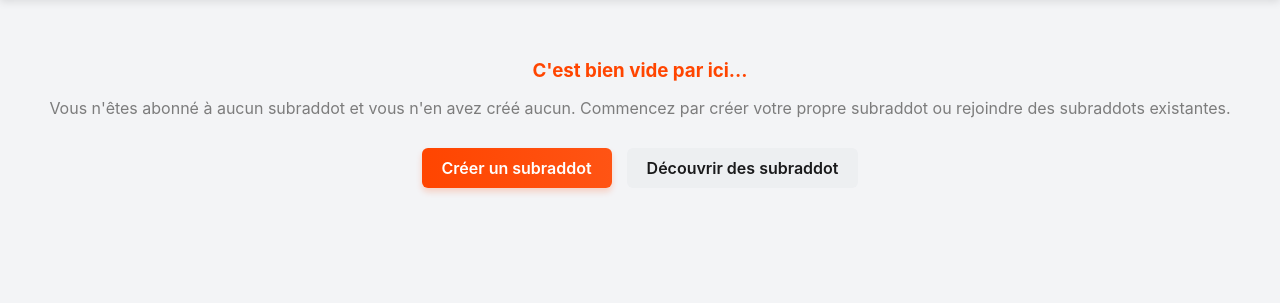
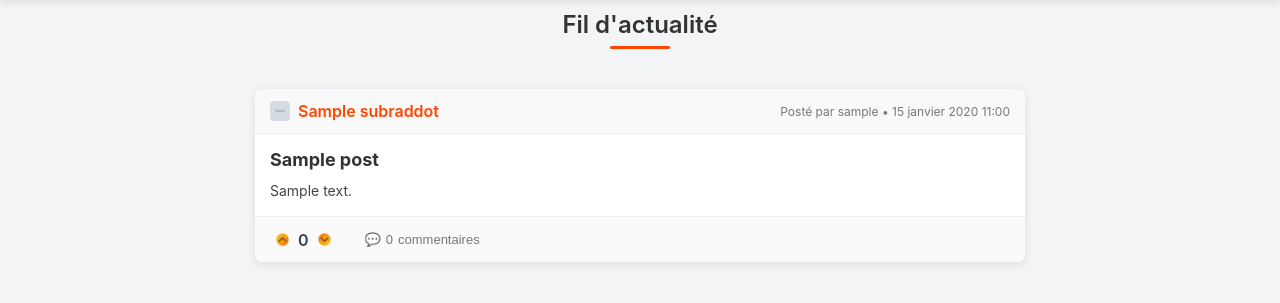
Before and after one commit to quentinLourenco/raddot, a Django app: page /home/ in a window 1280 px wide. Shown: the part 60-363 px from the top of the page. Run offline with Django 5.2, Linux system fonts and the light colour scheme; a user stored in the database is signed in; tables that the repository leaves empty hold one stand-in row (values such as "Sample post"); grey boxes marked "Sample" are stand-in pictures.

Commit message:
Mise en place des posts sur la homepage. On affiche le dernier post de chaque subreddit

```diff
--- /dev/null
+++ b/social_app/templates/social_app/components/post.html
@@ -0,0 +1,54 @@
+{% load static %}
+
+<div class="post-card">
+    <div class="post-header">
+        <a href="{% url 'social_app:subraddot_home' name=post.subraddot.name %}" class="subraddot-link">
+            {% if post.subraddot.icon %}
+                <img src="{{ post.subraddot.icon.url }}" alt="{{ post.subraddot.name }}" class="subraddot-icon">
+            {% endif %}
+            <span class="subraddot-name">{{ post.subraddot.name }}</span>
+        </a>
+        <span class="post-info">
+            Posté par {{ post.user.username }} • {{ post.created_at }}
+        </span>
+    </div>
+
+    <div class="post-body">
+        <h3 class="post-title">{{ post.title }}</h3>
+        {% if post.post_type == 'text' %}
+            <div class="post-content">
+                {{ post.content|linebreaksbr }}
+            </div>
+        {% elif post.post_type == 'image' %}
+            <div class="post-image">
+                {% if post.img %}
+                    <img src="{{ post.img.url }}" alt="{{ post.title }}">
+                {% endif %}
+                {% if post.content %}
+                    <div class="post-content">
+                        {{ post.content|linebreaksbr }}
+                    </div>
+                {% endif %}
+            </div>
+        {% endif %}
+    </div>
+
+    <div class="post-footer">
+        <div class="post-actions">
+            <div class="vote-container">
+                <button class="vote-btn upvote">
+                    <img src="{% static 'assets/vers-le-haut.png' %}" alt="Upvote">
+                </button>
+                <span class="vote-count">0</span>
+                <button class="vote-btn downvote">
+                    <img src="{% static 'assets/vers-le-bas.png' %}" alt="Downvote">
+                </button>
+            </div>
+
+            <button class="comments-btn">
+                <span>💬</span>
+                <span class="comments-count">0</span> commentaires
+            </button>
+        </div>
+    </div>
+</div>
--- /dev/null
+++ b/social_app/templates/social_app/components/post_list.html
@@ -0,0 +1,11 @@
+{% load static %}
+
+<div class="post-list-container">
+    {% for post in posts %}
+        {% include 'social_app/components/post.html' with post=post %}
+    {% empty %}
+        <div class="empty-post-list">
+            <p>Aucun post à afficher pour le moment.</p>
+        </div>
+    {% endfor %}
+</div>
--- a/social_app/templates/social_app/discover_subraddots.html
+++ b/social_app/templates/social_app/discover_subraddots.html
@@ -11,7 +11,7 @@
 
 {% block content %}
 <div class="discover-container">
-    <h1>Découvrir des subraddots</h1>
+    <h2>Découvrir des subraddots</h2>
     <p class="discover-description">Explorez de nouvelles communautés ou retrouvez celles que vous connaissez déjà.</p>
 
     {% include "social_app/components/subraddot_card_list.html" with subraddots=subraddots filter=filter %}
--- a/social_app/templates/social_app/homepage.html
+++ b/social_app/templates/social_app/homepage.html
@@ -2,102 +2,31 @@
 {% load static %}
 
 {% block extra_css %}
-    <style>
-        .empty-state {
-            text-align: center;
-            padding: 40px 20px;
-        }
-
-        .empty-state h3 {
-            color: #ff4500;
-            margin-bottom: 15px;
-        }
-
-        .empty-state p {
-            color: #7c7c7c;
-            margin-bottom: 30px;
-            font-size: 16px;
-        }
-
-        .action-buttons {
-            display: flex;
-            justify-content: center;
-            gap: 15px;
-        }
-
-        .action-button {
-            display: inline-block;
-            padding: 10px 20px;
-            border-radius: 6px;
-            font-weight: 600;
-            text-decoration: none;
-            transition: all 0.2s;
-        }
-
-        .primary-btn {
-            background: linear-gradient(to right, #ff4500, #ff5414);
-            color: white;
-            box-shadow: 0 4px 6px rgba(255, 69, 0, 0.2);
-        }
-
-        .primary-btn:hover {
-            transform: translateY(-2px);
-            box-shadow: 0 6px 8px rgba(255, 69, 0, 0.25);
-            color: white;
-        }
-
-        .secondary-btn {
-            background-color: #edeff1;
-            color: #1a1a1b;
-        }
-
-        .secondary-btn:hover {
-            background-color: #d7d8da;
-            color: #1a1a1b;
-        }
-    </style>
+    <link rel="stylesheet" href="{% static 'base.css' %}">
+    <link rel="stylesheet" href="{% static 'post.css' %}">
+    <link rel="stylesheet" href="{% static 'post_list.css' %}">
 {% endblock %}
 
 {% block content %}
-    <div class="container mt-5">
-        <div class="row">
-            <div class="col-12">
     {% if user.is_authenticated %}
-                    {% if has_communities %}
-                        <div class="card">
-                            <div class="card-header">
-                                <h2>Publications récentes</h2>
-                            </div>
-                            <div class="card-body">
-                                <p>Les publications s'afficheront ici une fois implémentées.</p>
-                                <!-- Ici viendra la liste des posts -->
-                            </div>
-                        </div>
+        {% if has_joined_subraddot %}
+            <h2 class="page-title">Fil d'actualité</h2>
+            {% include 'social_app/components/post_list.html' with posts=posts %}
         {% else %}
-                        <div class="card">
-                            <div class="card-body empty-state">
+            <div>
+                <div>
                     <h3>C'est bien vide par ici...</h3>
                     <p>Vous n'êtes abonné à aucun subraddot et vous n'en avez créé aucun.
                         Commencez par créer votre propre subraddot ou rejoindre des subraddots
                         existantes.</p>
-                                <div class="action-buttons">
-                                    <a href="{% url 'social_app:subraddot_create' %}" class="action-button primary-btn">Créer un subraddot</a>
-                                    <a href="{% url 'social_app:discover_subraddots' %}" class="action-button secondary-btn">Découvrir des subraddot</a>
+                    <div>
+                        <a href="{% url 'social_app:subraddot_create' %}">Créer
+                            un subraddot</a>
+                        <a href="{% url 'social_app:discover_subraddots' %}"
+                           >Découvrir des subraddot</a>
                     </div>
                 </div>
             </div>
         {% endif %}
-                {% else %}
-                    <div class="card">
-                        <div class="card-header">
-                            <h2>Publications récentes</h2>
-                        </div>
-                        <div class="card-body">
-                            <p>Les publications s'afficheront ici une fois implémentées.</p>
-                        </div>
-                    </div>
     {% endif %}
-            </div>
-        </div>
-    </div>
 {% endblock %}
--- a/social_app/views/homepage.py
+++ b/social_app/views/homepage.py
@@ -3,27 +3,45 @@ from social_app.models.Subraddot import Subraddot
 
 
 def homepage(request):
-    has_subraddots = False
-    user_subscribed_subraddots = []
-    user_created_subraddots = []
+    joined_subraddots = []
+    posts = []
+    if request.user.is_authenticated:
+        user = request.user
+        joined_subraddots = user.joined_subraddots.all().order_by('-created_at')
+        for subraddot in joined_subraddots:
+            last_post = subraddot.posts.all().order_by('-created_at')[:1]
+            if last_post:
+                posts.append(last_post[0])
 
-    # Vérifier si l'utilisateur est authentifié
-    if request.user.is_authenticated:
-        # Récupérer les communautés créées par l'utilisateur
-        user_created_subraddots = Subraddot.objects.filter(creator=request.user)
-
-        # Note: comme le modèle d'abonnement n'est pas encore implémenté,
-        # nous ne pouvons pas récupérer les communautés auxquelles l'utilisateur est abonné.
-        # Cette partie sera à compléter ultérieurement
-        # user_subscribed_subraddots = ...
-
-        # Vérifier si l'utilisateur a des communautés
-        has_subraddots = user_created_subraddots.exists()  # ou user_subscribed_subraddots.exists()
-
+    has_joined_subraddot = bool(joined_subraddots)
     context = {
         'title': 'Bienvenue sur Raddot',
-        'has_csubraddots': has_subraddots,
-        'user_created_subraddots': user_created_subraddots,
-        'user_subscribed_subraddots': user_subscribed_subraddots,
+        'has_joined_subraddot': has_joined_subraddot,
+        'posts' : posts,
     }
+
     return render(request, 'social_app/homepage.html', context)
+
+
+# posts = [
+#     {
+#         'subraddot_name': blabla
+#         'post':
+#                 'title': 'Post Title 1',
+#                 'content': 'This is the content of post 1.',
+#                 'created_at': '2023-10-01 12:00:00',
+#                 'author': 'User1'
+#             }
+#     },
+#     {
+#         'subraddot_name': 'Subraddot 2',
+#         'post': [
+#             {
+#                 'title': 'Post Title 2',
+#                 'content': 'This is the content of post 2.',
+#                 'created_at': '2023-10-02 14:30:00',
+#                 'author': 'User2'
+#             }
+#         ]
+#     }
+# ]
--- a/static/base.css
+++ b/static/base.css
@@ -9,3 +9,26 @@ body {
   margin: 0;
   padding: 0;
 }
+
+.page-title {
+    font-size: 24px;
+    font-weight: 600;
+    color: #333;
+    margin-bottom: 20px;
+    margin-top: 10px;
+    text-align: center;
+    position: relative;
+    padding-bottom: 10px;
+}
+
+.page-title::after {
+    content: "";
+    position: absolute;
+    bottom: 0;
+    left: 50%;
+    transform: translateX(-50%);
+    width: 60px;
+    height: 3px;
+    background-color: #FF4500;
+    border-radius: 2px;
+}
--- /dev/null
+++ b/static/post.css
@@ -0,0 +1,157 @@
+.post-card {
+    background-color: #fff;
+    border-radius: 8px;
+    box-shadow: 0 2px 8px rgba(0, 0, 0, 0.1);
+    margin-bottom: 20px;
+    overflow: hidden;
+    transition: transform 0.2s ease;
+}
+
+.post-card:hover {
+    transform: translateY(-2px);
+}
+
+.post-header {
+    display: flex;
+    justify-content: space-between;
+    align-items: center;
+    padding: 12px 15px;
+    background-color: #f9f9f9;
+    border-bottom: 1px solid #eee;
+}
+
+.subraddot-link {
+    display: flex;
+    align-items: center;
+    color: #333;
+    text-decoration: none;
+    font-weight: 600;
+}
+
+.subraddot-icon {
+    width: 20px;
+    height: 20px;
+    border-radius: 4px;
+    margin-right: 8px;
+    object-fit: cover;
+}
+
+.subraddot-name {
+    color: #FF4500;
+    transition: color 0.2s ease;
+}
+
+.subraddot-name:hover {
+    color: #e03d00;
+}
+
+.post-info {
+    font-size: 12px;
+    color: #777;
+}
+
+.post-body {
+    padding: 15px;
+}
+
+.post-title {
+    margin-top: 0;
+    margin-bottom: 10px;
+    font-size: 18px;
+    color: #333;
+}
+
+.post-content {
+    font-size: 14px;
+    line-height: 1.5;
+    color: #444;
+    word-break: break-word;
+}
+
+.post-image img {
+    max-width: 100%;
+    border-radius: 4px;
+    margin-bottom: 10px;
+}
+
+.post-link a {
+    color: #0079d3;
+    text-decoration: none;
+    word-break: break-all;
+}
+
+.post-link a:hover {
+    text-decoration: underline;
+}
+
+.post-footer {
+    padding: 10px 15px;
+    border-top: 1px solid #eee;
+    background-color: #fafafa;
+}
+
+.post-actions {
+    display: flex;
+    align-items: center;
+}
+
+.vote-container {
+    display: flex;
+    align-items: center;
+    margin-right: 20px;
+}
+
+.vote-btn {
+    background: none;
+    border: none;
+    cursor: pointer;
+    padding: 0;
+    margin: 0 5px;
+    display: flex;
+    align-items: center;
+    transition: transform 0.1s ease;
+}
+
+.vote-btn:hover {
+    transform: scale(1.2);
+}
+
+.vote-btn img {
+    width: 15px;
+    height: 15px;
+}
+
+.upvote:hover {
+    filter: brightness(0) saturate(100%) invert(38%) sepia(54%) saturate(3867%) hue-rotate(346deg) brightness(103%) contrast(101%);
+}
+
+.downvote:hover {
+    filter: brightness(0) saturate(100%) invert(34%) sepia(98%) saturate(1783%) hue-rotate(197deg) brightness(97%) contrast(101%);
+}
+
+.vote-count {
+    font-weight: 600;
+    margin: 0 3px;
+}
+
+.comments-btn {
+    background: none;
+    border: none;
+    cursor: pointer;
+    display: flex;
+    align-items: center;
+    font-size: 13px;
+    color: #777;
+    padding: 5px 8px;
+    border-radius: 4px;
+    transition: background-color 0.2s ease;
+}
+
+.comments-btn:hover {
+    background-color: #f0f0f0;
+    color: #333;
+}
+
+.comments-count {
+    margin: 0 5px;
+}
--- /dev/null
+++ b/static/post_list.css
@@ -0,0 +1,25 @@
+.post-list-container {
+    max-width: 800px;
+    margin: 0 auto;
+    padding: 20px 15px;
+}
+
+.empty-post-list {
+    background-color: #fff;
+    border-radius: 8px;
+    box-shadow: 0 2px 8px rgba(0, 0, 0, 0.1);
+    padding: 30px;
+    text-align: center;
+    color: #777;
+}
+
+@media (max-width: 768px) {
+    .post-list-container {
+        padding: 10px;
+    }
+
+    .page-title {
+        font-size: 20px;
+        margin-bottom: 15px;
+    }
+}
```
Lines whose indentation alone changed are shown as unchanged.
